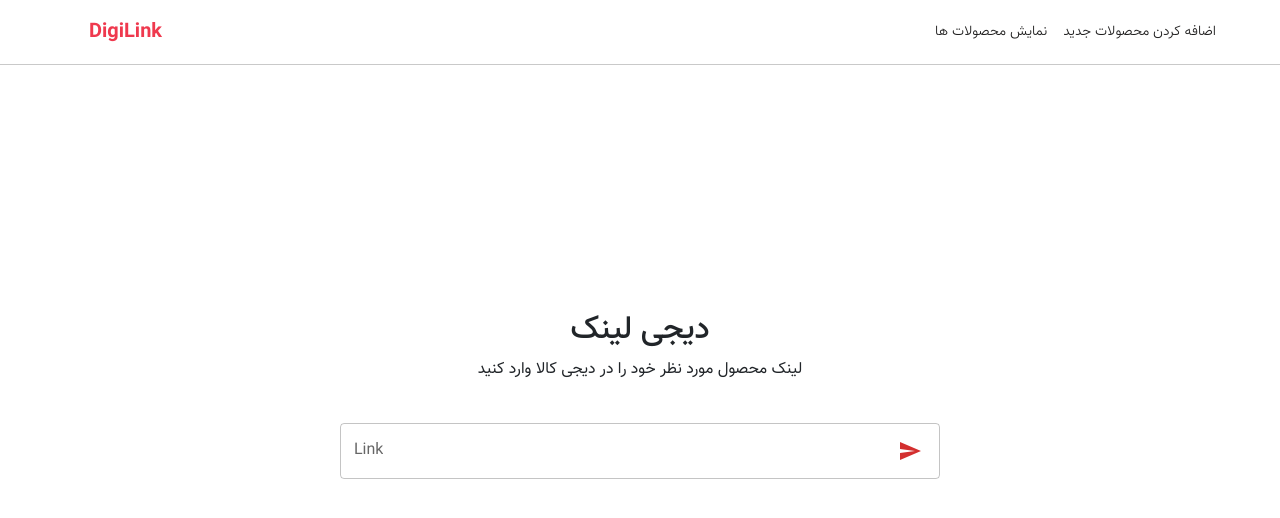
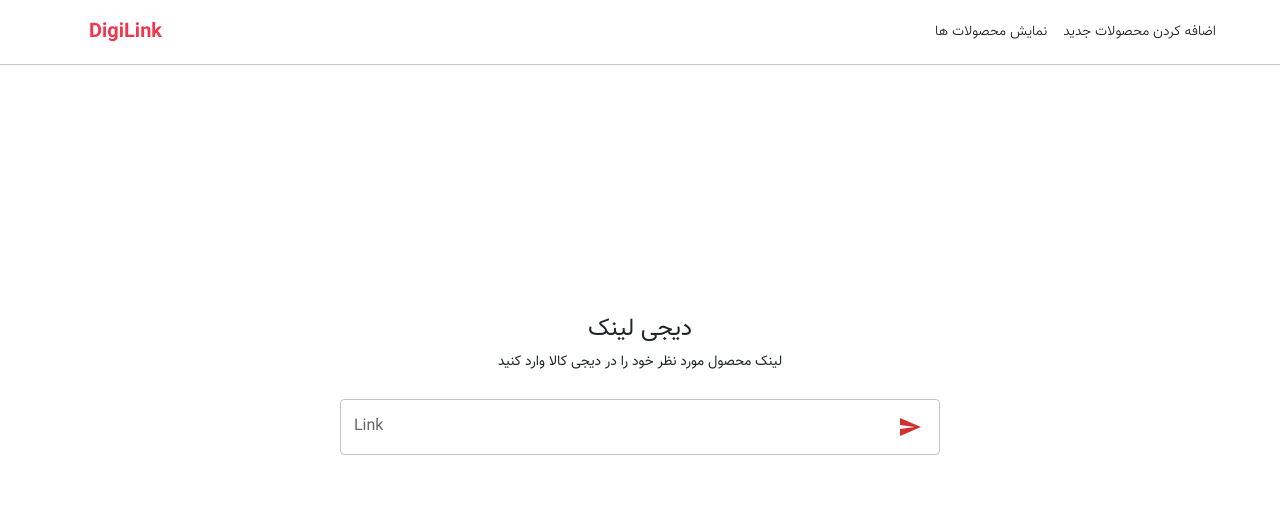
Before and after one commit to hossein-nahali/digi_link, a React (Create React App) app: page / in a window 1280 px wide. Shown: the top 518 px of the page. Built offline with nearby package versions, Linux system fonts and the light colour scheme.

Commit message:
Change in style

```diff
--- a/src/components/FormLink/FormLink.scss
+++ b/src/components/FormLink/FormLink.scss
@@ -1,7 +1,12 @@
 .form-link {
-  height: 100vh;
+  height: calc(100vh - 100px);
+  display: flex;
+  align-items: center;
+  justify-content: center;
+  flex-direction: column;
+
   @media (max-width: 768px) {
-    height: 65vh;
+    height: calc(100vh - 160px);
   }
 
   .main-form {
@@ -11,18 +16,30 @@
     align-items: center;
     flex-direction: column;
     position: relative;
-    transform: translateY(-75px);
+    width: 100%;
+    margin-bottom: 70px;
 
     @media (max-width: 768px) {
-      transform: translateY(75px);
+      transform: inherit;
+      margin-bottom: inherit;
     }
 
     .header {
-      margin-bottom: 25px;
+      margin-bottom: 10px;
       display: flex;
       align-items: center;
       justify-content: center;
       flex-direction: column;
+
+      > h2 {
+        font-size: 24px;
+        font-weight: 400;
+      }
+
+      > p {
+        font-size: 14px;
+        font-weight: 400;
+      }
 
       > h2, p {
         text-align: center;
--- a/src/components/ProductBox/ProductBox.scss
+++ b/src/components/ProductBox/ProductBox.scss
@@ -27,16 +27,21 @@
       margin-top: 15px;
 
       .product-title {
+        > a {
           font-size: 14px;
           font-weight: 300;
           overflow: hidden;
           text-overflow: ellipsis;
           display: -webkit-box;
+          outline: none;
           -webkit-line-clamp: 2;
           line-clamp: 2;
           -webkit-box-orient: vertical;
           line-height: 23px;
           min-height: 46px;
+          color: #282727;
+          padding: 0;
+        }
       }
 
       .product-price {
```
Lines whose indentation alone changed are shown as unchanged.
